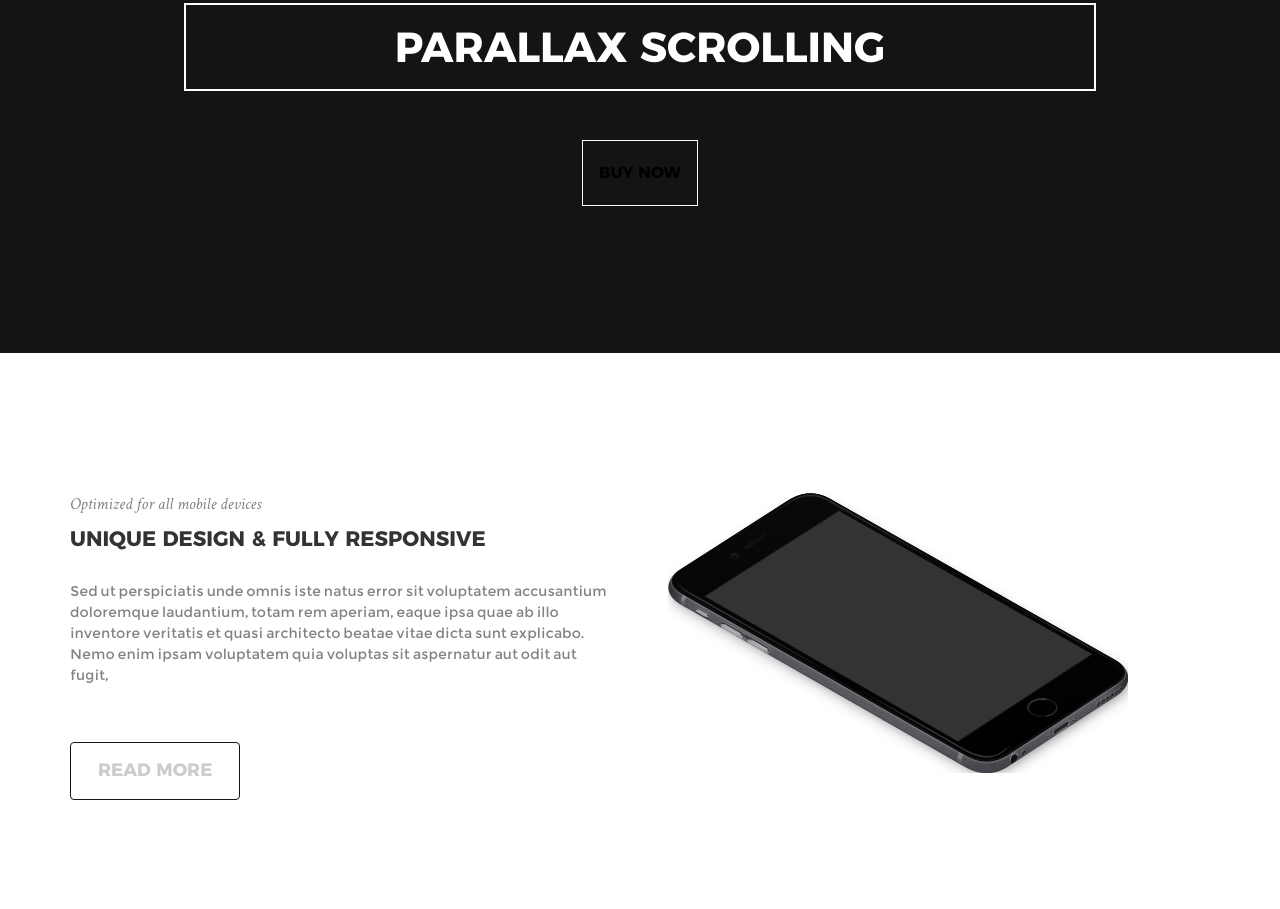
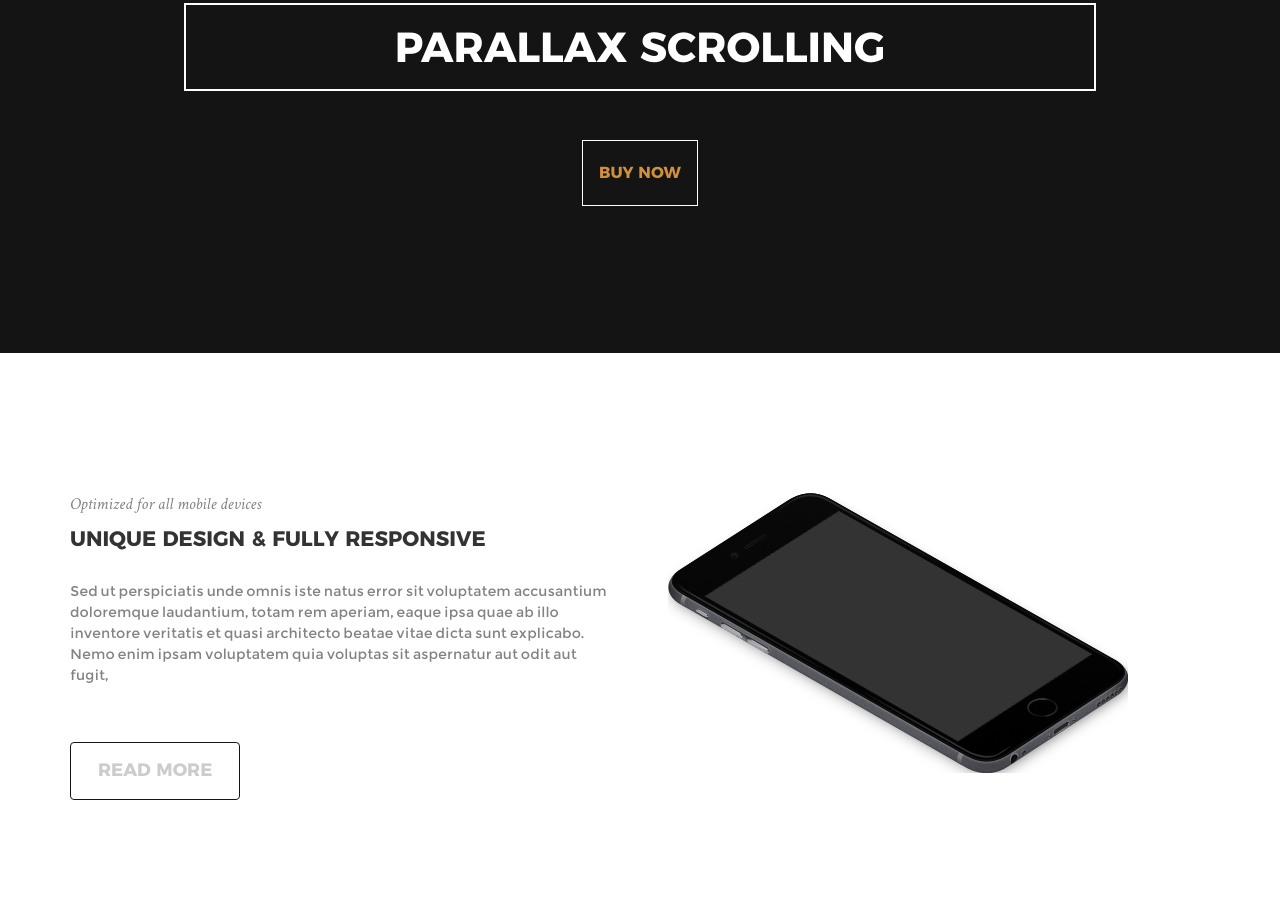
Before and after one commit to huyangCHA/ZAP, a plain HTML site: page services.html in a window 1280 px wide. Shown: the part 1423-2332 px from the top of the page. Drawn offline with Linux system fonts and the light colour scheme.

Commit message:
第二次

```diff
--- a/services.html
+++ b/services.html
@@ -107,7 +107,7 @@
                     <h1>Parallax Scrolling</h1>
                 </div>
                 <div class="btn wow fadeInUp" data-wow-delay="300ms">
-                    <h2> <a href="#">BUY NOW</a> </h2>
+                    <h2> <a href="#" style="color: rgb(209, 144, 58); ">BUY NOW</a> </h2>
                 </div>
             </div>
         </div>
```
